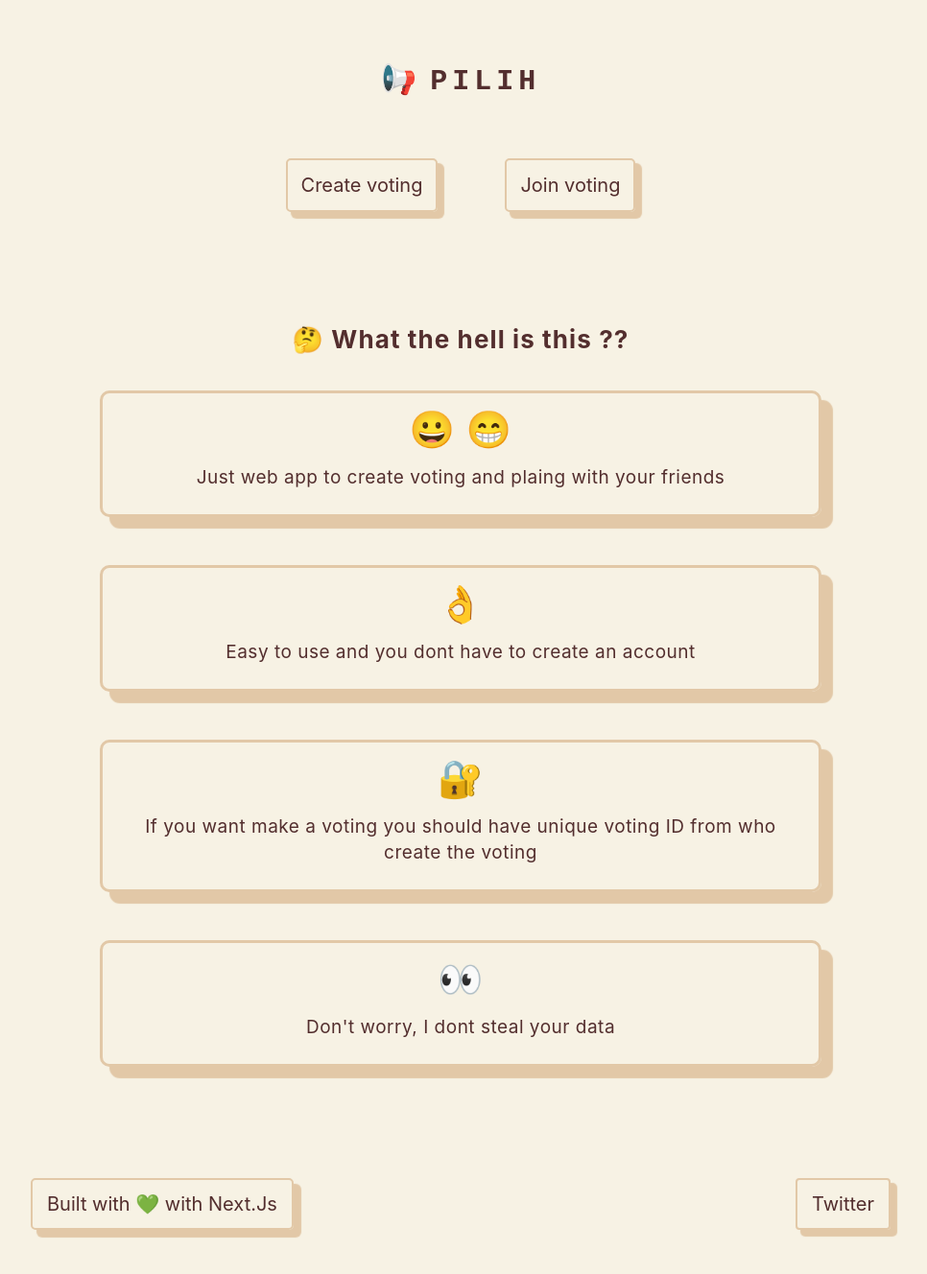
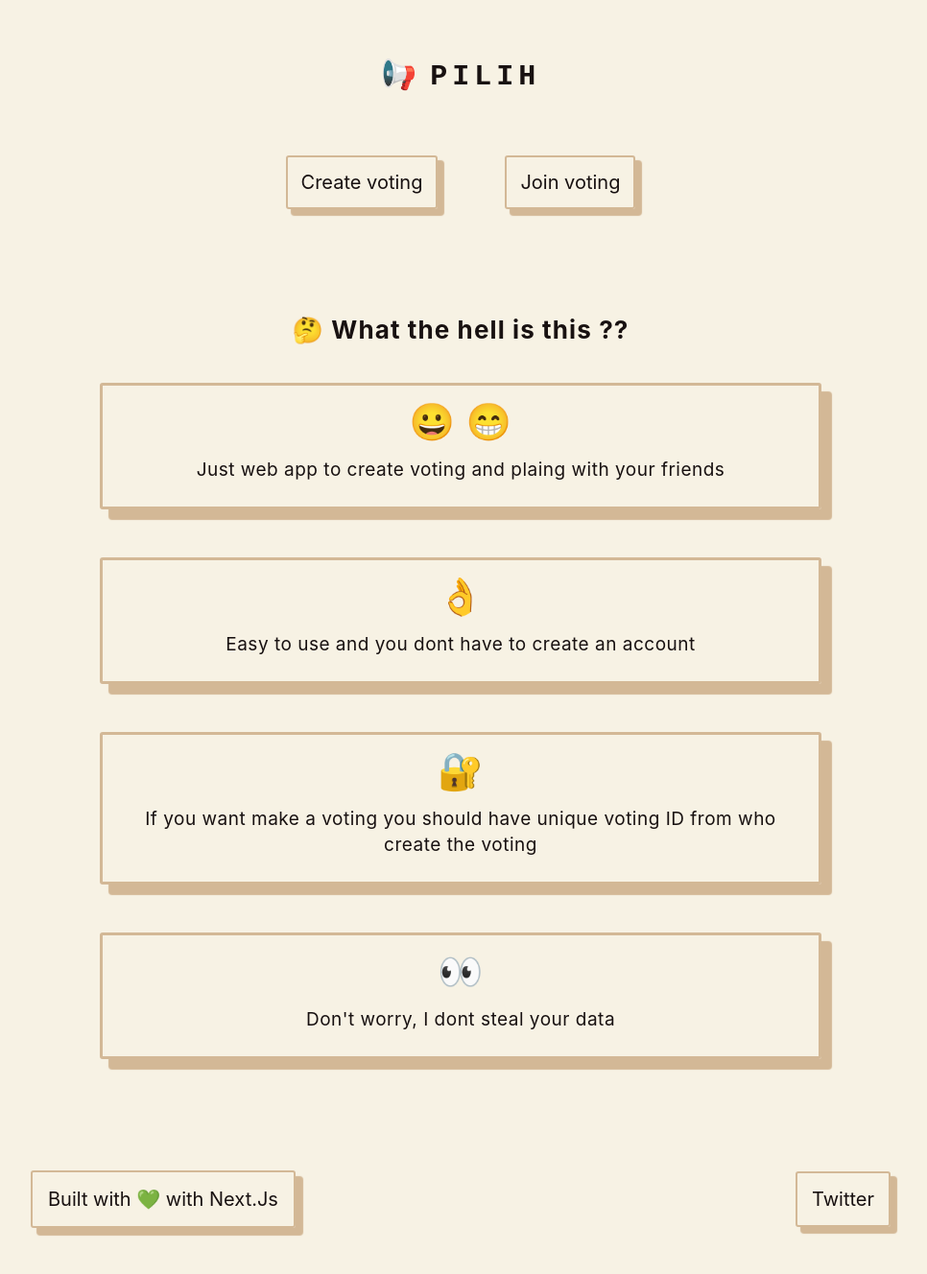
Before and after one commit to apriliandi246/pilih, a Next.js app: page / in a window 1280 px wide. Shown: the top 1328 px of the page at 96% size, without its empty margins (160-1126 px from the left). Built offline with nearby package versions, Linux system fonts and the light colour scheme; no server answers.

Commit message:
improve style code

```diff
--- a/styles/Alert.module.css
+++ b/styles/Alert.module.css
@@ -1,7 +1,7 @@
 .alert {
    width: 100%;
    display: flex;
-   padding: 12px;
+   padding: 14px;
    margin-top: 10px;
    border-radius: 3px;
    margin-bottom: 50px;
@@ -10,7 +10,7 @@
    font-family: monospace;
    justify-content: center;
    border: 1px solid #5f5858;
-   background-color: rgba(95, 88, 88, 0.1);
+   background-color: #5f58581a;
    font-family: -apple-system, BlinkMacSystemFont, "Segoe UI", Roboto, Oxygen,
       Ubuntu, Cantarell, "Open Sans", "Helvetica Neue", sans-serif;
 }
@@ -31,7 +31,7 @@
 }
 
 .alert__message {
-   color: #471111;
+   color: #000000;
    font-size: 1rem;
 }
 
--- a/styles/form.module.css
+++ b/styles/form.module.css
@@ -34,9 +34,9 @@
    font-size: 1rem;
    text-indent: 1px;
    line-height: 23px;
-   border-radius: 3px;
+   border-radius: 4px;
    margin-bottom: 25px;
-   border: 1px solid #532e2e;
+   border: 1px solid #756969;
    transition: box-shadow 0.1s linear;
 }
 
@@ -53,10 +53,14 @@
    font-size: 1rem;
    cursor: pointer;
    margin-top: 10px;
-   border-radius: 3px;
+   border-radius: 4px;
    background-color: #f5f5f5;
-   border: 1px solid #5f5858;
+   border: 1px solid #756969;
    transition: background-color 0.1s, box-shadow 0.1s linear;
+}
+
+.submit_btn:disabled {
+   pointer-events: none;
 }
 
 .submit_btn:hover {
@@ -65,16 +69,12 @@
 
 .submit_btn:focus {
    background-color: #f5f5f5;
-   box-shadow: 0 0 0.6px 2.8px #532e2eab;
-}
-
-.submit_btn:disabled {
-   pointer-events: none;
+   box-shadow: 0 0 0.7px 3px #532e2eab;
 }
 
 .input input:focus,
 .input textarea:focus {
-   box-shadow: 0 0 0.6px 2.8px #532e2eab;
+   box-shadow: 0 0 0.7px 3px #532e2eab;
 }
 
 @media screen and (min-width: 600px) {
--- a/styles/globals.css
+++ b/styles/globals.css
@@ -5,154 +5,47 @@
    font-family: -apple-system, BlinkMacSystemFont, "Segoe UI", Roboto, Oxygen,
       Ubuntu, Cantarell, "Open Sans", "Helvetica Neue", sans-serif;
 }
+
 ::-webkit-scrollbar {
    background: #f2efe4;
 }
+
 ::-webkit-scrollbar-thumb {
    background-color: rgba(95, 88, 88, 0.5);
 }
+
 ::-webkit-scrollbar-thumb:hover {
    background-color: rgba(95, 88, 88, 0.8);
 }
+
 a,
-abbr,
-acronym,
-address,
-applet,
-article,
-aside,
-audio,
-b,
-big,
-blockquote,
 body,
-canvas,
-caption,
-center,
-cite,
-code,
-dd,
-del,
 details,
-dfn,
 div,
-dl,
-dt,
-em,
-embed,
-fieldset,
-figcaption,
-figure,
 footer,
 form,
 h1,
 h2,
-h3,
-h4,
-h5,
-h6,
-header,
-hgroup,
 html,
-i,
-iframe,
-img,
-ins,
-kbd,
 label,
-legend,
-li,
-mark,
-menu,
-nav,
-object,
-ol,
-output,
 p,
-pre,
-q,
-ruby,
-s,
-samp,
-section,
-small,
 span,
-strike,
-strong,
-sub,
-summary,
-sup,
-table,
-tbody,
-td,
-tfoot,
-th,
-thead,
-time,
-tr,
-tt,
-u,
-ul,
-var,
-video {
+summary {
    border: 0;
    font: inherit;
    font-size: 100%;
    vertical-align: baseline;
 }
-article,
-aside,
-details,
-figcaption,
-figure,
-footer,
-header,
-hgroup,
-menu,
-nav,
-section {
-   display: block;
-}
+
 body {
-   line-height: 1;
-}
-ol,
-ul {
-   list-style: none;
-}
-blockquote,
-q {
-   quotes: none;
-}
-blockquote:after,
-blockquote:before,
-q:after,
-q:before {
-   content: "";
-   content: none;
-}
-table {
-   border-collapse: collapse;
-   border-spacing: 0;
-}
-.cf:after,
-.cf:before {
-   content: " ";
-   display: table;
-}
-.cf:after {
-   clear: both;
+   background-color: #f7f2e4;
+   font-family: -apple-system, BlinkMacSystemFont, "Segoe UI", Roboto, Oxygen,
+      Ubuntu, Cantarell, "Open Sans", "Helvetica Neue", sans-serif;
 }
 
 html {
    font-size: 16px;
    scroll-behavior: smooth;
-   font-family: -apple-system, BlinkMacSystemFont, "Segoe UI", Roboto, Oxygen,
-      Ubuntu, Cantarell, "Open Sans", "Helvetica Neue", sans-serif;
-}
-
-body {
-   background-color: #f7f2e4;
 }
 
 @media screen and (min-width: 760px) {
--- a/styles/home.module.css
+++ b/styles/home.module.css
@@ -4,7 +4,7 @@
    align-items: center;
    flex-direction: column;
    justify-content: center;
-   margin: 30px auto 38px auto;
+   margin: 10px auto 50px auto;
 }
 
 .header {
@@ -20,11 +20,11 @@
 
 .title {
    padding: 20px;
-   color: #532e2e;
+   color: #181111;
    font-size: 1.5rem;
    font-weight: bold;
+   border-radius: 5px;
    letter-spacing: 5px;
-   border-radius: 5px;
    font-family: monospace;
 }
 
@@ -43,28 +43,28 @@
 .auth button {
    padding: 14px;
    outline: none;
-   color: #532e2e;
+   color: #181111;
    cursor: pointer;
    font-size: 1rem;
-   border-radius: 5px;
+   border-radius: 3px;
    text-decoration: none;
-   border: 2px solid #e2c8a7;
+   border: 2px solid #d3b896;
+   background-color: transparent;
    transition: box-shadow ease-in 0.1s;
-   background-color: transparent;
-   box-shadow: 6px 6px 1px 1px #e2c8a7;
+   box-shadow: 6px 6px 1px 1px #d3b896;
 }
 
 .about {
    width: 100%;
    display: flex;
-   margin-top: 120px;
+   margin-top: 110px;
    align-items: center;
    flex-direction: column;
    justify-content: center;
 }
 
 .about_title {
-   color: #532e2e;
+   color: #181111;
    font-size: 1.3rem;
    font-weight: bold;
    margin-bottom: 40px;
@@ -75,18 +75,18 @@
    width: 100%;
    padding: 25px;
    display: flex;
-   color: #532e2e;
+   color: #181111;
    font-size: 1rem;
    line-height: 25px;
    text-align: center;
+   border-radius: 3px;
    margin-bottom: 50px;
-   border-radius: 10px;
    align-items: center;
    letter-spacing: 0.5px;
    flex-direction: column;
    justify-content: center;
-   border: 3px solid #e2c8a7;
-   box-shadow: 11px 11px 1px 1px #e2c8a7;
+   border: 3px solid #d3b896;
+   box-shadow: 10px 10px 1px 1px #d3b896;
 }
 
 .about_section h1 {
@@ -101,35 +101,35 @@
 .footer {
    width: 100%;
    display: flex;
-   margin-top: 40px;
+   margin-top: 25px;
    align-items: center;
    justify-content: space-between;
 }
 
 .footer p {
-   padding: 15px;
-   color: #532e2e;
-   border-radius: 5px;
-   border: 2px solid #e2c8a7;
-   box-shadow: 7px 7px 1px 1px #e2c8a7;
+   padding: 16px;
+   color: #181111;
+   border-radius: 3px;
+   border: 2px solid #d3b896;
+   box-shadow: 7px 7px 1px 1px #d3b896;
 }
 
 .footer a {
    padding: 15px;
    outline: none;
-   color: #532e2e;
+   color: #181111;
    cursor: pointer;
    font-size: 1rem;
-   border-radius: 4px;
+   border-radius: 3px;
    text-decoration: none;
-   border: 2px solid #e2c8a7;
+   border: 2px solid #d3b896;
    transition: box-shadow ease-in 0.1s;
-   box-shadow: 6px 6px 1px 1px #e2c8a7;
+   box-shadow: 6px 6px 1px 1px #d3b896;
 }
 
 .footer a:hover,
 .auth button:hover {
-   box-shadow: 3px 3px 1px 1px #e2c8a7;
+   box-shadow: 2.5px 2.5px 1px 1px #d3b896;
 }
 
 .auth button:disabled {
@@ -138,7 +138,8 @@
 
 @media screen and (min-width: 760px) {
    .container {
-      margin-bottom: 40px;
+      margin-top: 20px;
+      margin-bottom: 55px;
    }
 
    .about {
@@ -152,6 +153,7 @@
 
    .footer {
       margin-top: 3.3rem;
+      justify-content: space-between;
    }
 }
 
```
Also changed, not shown: styles/vote.module.css (+19 -15 lines).
